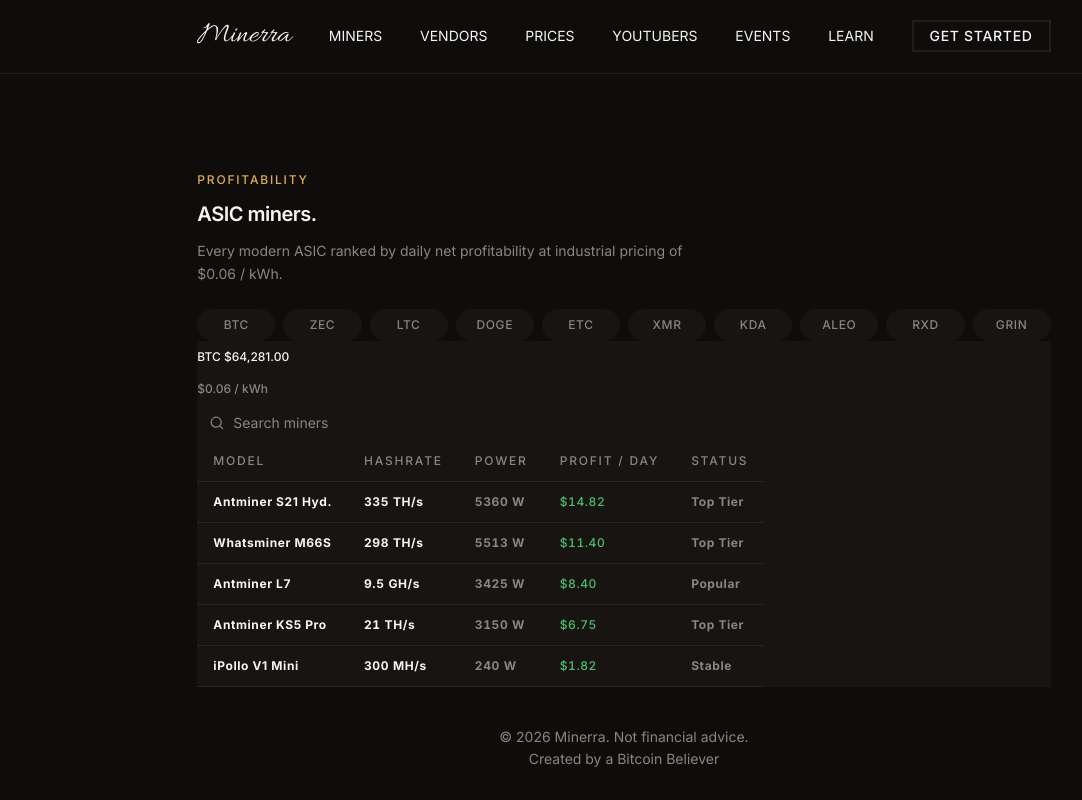
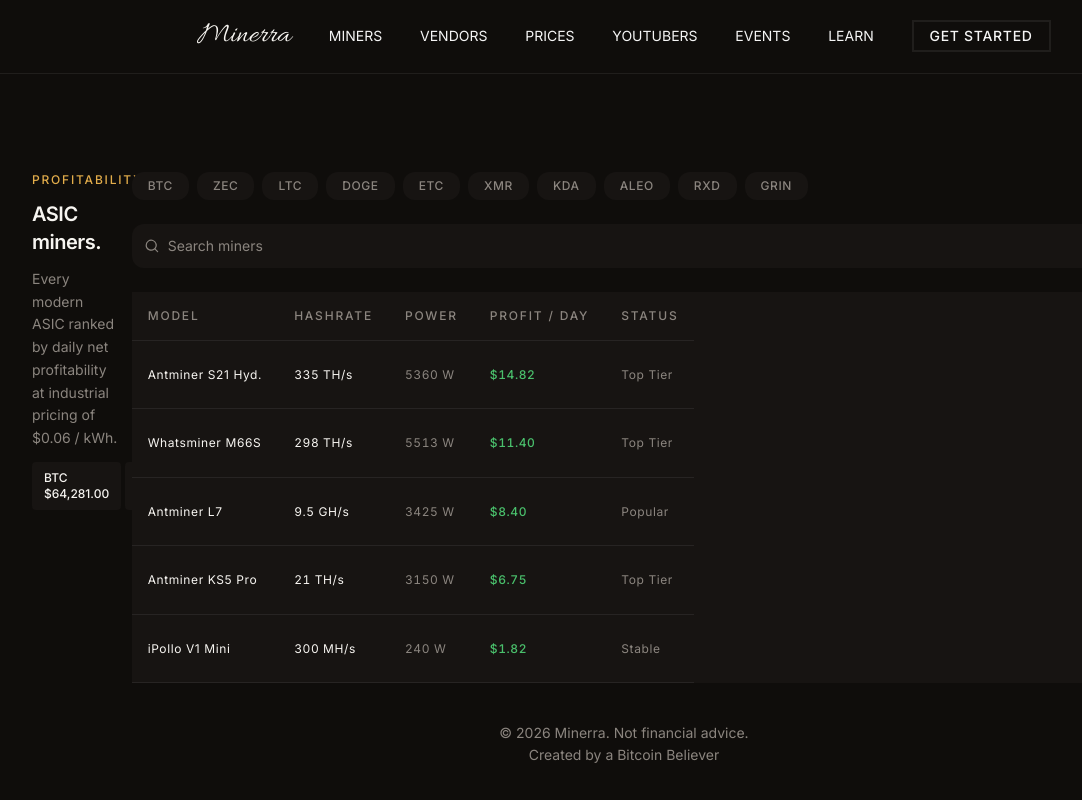
Before and after one commit to Fabiang120/Minerra, a Next.js app in the folder my-app/: page /miners in a window 1280 px wide. Shown: the whole page, without its empty margins (16-1098 px from the left). Built offline with nearby package versions, Linux system fonts and the light colour scheme.

Commit message:
Continued development on css of miners page

```diff
--- a/my-app/app/miners/page.tsx
+++ b/my-app/app/miners/page.tsx
@@ -77,24 +77,29 @@
   }
 
   return (
-    <section className="px-12 py-[3vw] mt-20 grid justify-center items-center sm:grid-cols-4 md:grid-cols-8 md:py-[1.4vw] xl:px-0 xl:grid-cols-12">
-      <div className="col-span-full lg:col-start-2 lg:col-end-8 xl:col-start-3 xl:col-end-11 flex flex-col gap-3 mb-6">
+    <section className="px-12 py-[3vw] mt-20 grid sm:grid-cols-4 md:grid-cols-8 md:py-[1.4vw] xl:grid-cols-12 gap-3">
+      <div className="col-start-1 col-end-5 lg:col-start-1 lg:col-end-3 xl:col-start-1 xl:col-end-2 flex flex-col gap-3 mb-6 lg:mb-0">
         <h4 className="text-xs font-medium tracking-[0.15em] text-gold uppercase">
           Profitability
         </h4>
         <h2 className="text-foreground tracking-tight">
           ASIC miners.
         </h2>
-        <p className="max-w-[70%] md:max-w-[60%] text-muted-foreground">
+        <p className="text-muted-foreground">
           Every modern ASIC ranked by daily net profitability at industrial pricing of $0.06 / kWh.
         </p>
+        <div className="flex items-center gap-1">
+          <span className="bg-surface text-foreground font-medium text-xs rounded-lg py-2 px-3">BTC $64,281.00</span>
+          <span className="bg-surface text-muted-foreground font-medium text-xs rounded-lg py-2 px-3">$0.06 / kWh</span>
+        </div>
       </div>
 
-      <div className="col-span-full lg:col-start-2 lg:col-end-8 xl:col-start-3 xl:col-end-11 grid grid-cols-4 sm:grid-cols-5 md:grid-cols-10 gap-2">
+      <div className="col-start-1 col-end-5 lg:col-start-3 lg:col-end-9 xl:col-start-2 xl:col-end-13 flex flex-col gap-6">
+        <div className="flex flex-wrap gap-2 content-start items-start justify-start">
           {coins.map((c) => {
             return (
               <button
-        className="w-full py-2 rounded-full bg-surface text-muted-foreground hover:text-foreground text-xs font-medium text-center"
+                className="py-1.5 px-4 rounded-2xl bg-surface text-muted-foreground hover:text-foreground text-xs font-medium text-center"
                 key={c}
                 onClick={() => handleSelectCoin(c)}
               >
@@ -104,10 +109,7 @@
           })}
         </div>
 
-      <span className="col-span-full lg:col-start-2 lg:col-end-8 xl:col-start-3 xl:col-end-11 bg-surface text-foreground font-medium text-xs rounded-sm py-2 block">BTC $64,281.00</span>
-      <span className="col-span-full lg:col-start-2 lg:col-end-8 xl:col-start-3 xl:col-end-11 bg-surface text-muted-foreground font-medium text-xs rounded-sm py-2 block">$0.06 / kWh</span>
-
-      <div className="col-span-full lg:col-start-2 lg:col-end-8 xl:col-start-3 xl:col-end-11 relative w-full">
+        <div className="relative w-full">
           <svg
             viewBox="0 0 20 20"
             fill="currentColor"
@@ -125,7 +127,7 @@
           <input
             id="search-miner"
             aria-label="Search miners"
-          className="bg-surface text-foreground placeholder:text-muted-foreground rounded-sm w-full py-2 pl-9 pr-3 text-sm focus:outline-none"
+            className="bg-surface text-foreground placeholder:text-muted-foreground rounded-2xl w-full py-3 pl-9 pr-3 text-sm focus:outline-none"
             type="text"
             value={searchedMiner}
             onChange={(e) => handleSearchedMiner(e.target.value)}
@@ -133,32 +135,33 @@
           />
         </div>
 
-      <div className="col-span-full lg:col-start-2 lg:col-end-8 xl:col-start-3 xl:col-end-11 bg-surface">
+        <div className="bg-surface overflow-x-auto">
           <table>
             <thead className="border-b border-border">
               <tr>
-              <th className="text-left text-xs uppercase tracking-[0.15em] font-medium text-muted-foreground py-3 px-4 ">MODEL</th>
-              <th className="text-left text-xs uppercase tracking-[0.15em] font-medium text-muted-foreground py-3 px-4 ">HASHRATE</th>
-              <th className="text-left text-xs uppercase tracking-[0.15em] font-medium text-muted-foreground py-3 px-4 ">POWER</th>
-              <th className="text-left text-xs uppercase tracking-[0.15em] font-medium text-muted-foreground py-3 px-4 ">PROFIT / DAY</th>
-              <th className="text-left text-xs uppercase tracking-[0.15em] font-medium text-muted-foreground py-3 px-4 ">STATUS</th>
+                <th className="text-left text-xs uppercase tracking-[0.15em] font-medium text-muted-foreground py-4 px-4 ">MODEL</th>
+                <th className="text-left text-xs uppercase tracking-[0.15em] font-medium text-muted-foreground py-4 px-4 ">HASHRATE</th>
+                <th className="text-left text-xs uppercase tracking-[0.15em] font-medium text-muted-foreground py-4 px-4 ">POWER</th>
+                <th className="text-left text-xs uppercase tracking-[0.15em] font-medium text-muted-foreground py-4 px-4 ">PROFIT / DAY</th>
+                <th className="text-left text-xs uppercase tracking-[0.15em] font-medium text-muted-foreground py-4 px-4 ">STATUS</th>
               </tr>
             </thead>
             <tbody>
               {miners.map((m) => {
                 return (
                   <tr key={m.id} className="border-b border-border hover:bg-surface-elevated transition-colors">
-                  <th className="text-left text-xs tracking-wider text-foreground py-3 px-4 ">{m.name}</th>
-                  <th className="text-left text-xs tracking-wider tabular-nums text-foreground py-3 px-4 ">{m.hashrate}</th>
-                  <th className="text-left text-xs tracking-wider tabular-nums text-muted-foreground py-3 px-4 ">{m.power}</th>
-                  <th className="text-left text-xs tracking-wider tabular-nums font-medium text-success py-3 px-4 ">{m.profit}</th>
-                  <th className="text-left text-xs tracking-wider text-muted-foreground py-3 px-4 ">{m.status}</th>
+                    <td className="text-left text-xs tracking-wider text-foreground py-3 px-4 ">{m.name}</td>
+                    <td className="text-left text-xs tracking-wider tabular-nums text-foreground py-6 px-4 ">{m.hashrate}</td>
+                    <td className="text-left text-xs tracking-wider tabular-nums text-muted-foreground py-6 px-4 ">{m.power}</td>
+                    <td className="text-left text-xs tracking-wider tabular-nums font-medium text-success py-6 px-4 ">{m.profit}</td>
+                    <td className="text-left text-xs tracking-wider text-muted-foreground py-6 px-4 ">{m.status}</td>
                   </tr>
                 );
               })}
             </tbody>
           </table>
         </div>
+      </div>
     </section>
   );
 }
```
Lines whose indentation alone changed are shown as unchanged.
